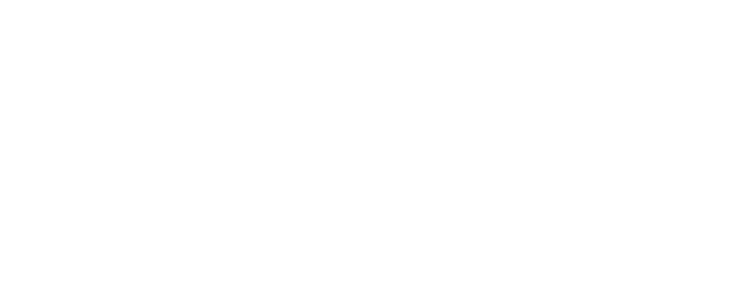
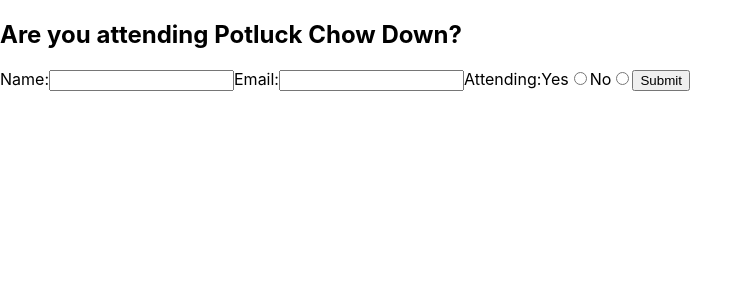
Before and after one commit to Potluck-Vault/frontend, a React (Create React App) app: page /rsvp in a window 1280 px wide. Shown: the top 300 px of the page, without its empty margins (0-753 px from the left). Built offline with nearby package versions, Linux system fonts and the light colour scheme; the HTML template or start-up script is replaced by a standard one.

Commit message:
fixing RSVP

```diff
--- a/src/App.js
+++ b/src/App.js
@@ -6,6 +6,7 @@
 import Login from './components/User/Login'
 import Register from './components/User/Register'
 import AddPotluck from './components/Potlucks/AddPotluck'
+import Rsvp from './components/User/Rsvp'
 
 
 function App() {
@@ -13,6 +14,7 @@
     <Router>
       <Switch>
         <Route path='/register'  component={Register}/>
+        <Route path='/rsvp'  component={Rsvp}/>
         <Route path='/login'  component={Login}/>
         <Route exact path='/' component={Home} />
         <Route path='/addpotluck' component={AddPotluck} />
--- a/src/components/User/Rsvp.js
+++ b/src/components/User/Rsvp.js
@@ -1,42 +1,99 @@
 import React,{useState} from 'react';
-
-import Item from './Item'
+import { useHistory } from 'react-router-dom';
+import { v4 } from 'uuid';
 
 const dummyData = {
-    title:'PotLuck ChowDown',
+                    title:'Potluck Chow Down',
                     date: '06-21-2012',
                     time: '21:00',
                     location: 'earth',
                     description:'This is stuff',
-    items:[
-        {item:"Dish Number One",
                     claimed: false,
-        claimedBy: ""},
-        {item:"Dish Number 2",
+                    guest: [{email: "joe@smith.com",
+                            id: "0b1b308d-2452-4f5c-b494-0b01585fd677",
+                            name: "joe smith",
+                            rsvp: false},
+                            {email: "jane@doe.com",
+                            id: "925091ab-2aa4-40bd-a45e-9274ab20487b",
+                            name: "Jane Doe",
+                            rsvp: false}],
+                    items: [{description:"Dish Number One",
+                            claimed: true,
+                            claimedBy: "",
+                            id: "925091ab-2va4-40bd-a45e-9274ab20487b"},
+                            {description:"Dish Number 2",
+                            claimed: true,
+                            claimedBy: "",
+                            id:"925091ab-2aa4-40bd-a45e-9274ab21487b"},
+                            {description:"Dish Number three",
                             claimed: false,
-        claimedBy: ""},
-        {item:"Dish Number three",
+                            claimedBy: "",
+                            id:"925091ab-2aa4-40bd-a45e-9274ab20488b"},
+                            {description:"Dish Number 4th",
                             claimed: false,
-        claimedBy: ""}]
+                            claimedBy: "",
+                            id:"925091ab-2aa4-40bd-a45e-8274ab20488b"}]
 }
 const initialFormValue = {
     name:'',
     email:'',
-    attending:false
+    rsvp:null,
+    id: v4()
 }
+const stringToBool= value =>{
+    if (value && typeof value === "string") {
+        if (value.toLowerCase() === "true") return true;
+        if (value.toLowerCase() === "false") return false;
+   }
+   return value;
 
+}
 const Rsvp = () =>{
     const [data,setData] = useState(dummyData)
     const [formValue,setFormValue] = useState(initialFormValue)
+    const [isComing,setIsComing] = useState(false)
+    const {push} = useHistory()
+
     //Use Effect to get data from the DB
 
     const handleOnChange = (e) =>{
+        if(e.target.type !== 'radio'){
             setFormValue({...formValue,[e.target.name]:e.target.value})
+        }else{
+            setFormValue({...formValue,[e.target.name]:stringToBool(e.target.value)})
         }
+    }
+    const handleAttendChange = e =>{
+        const { name, value, checked, type } = e.target
+        const valueToUse = type === 'checkbox' ? checked : value
+        setData({...data,[name]:valueToUse})
+        console.log(name,valueToUse)
+    }
+
+    const handleSubmit = e =>{
+        e.preventDefault();
+        // console.log(formValue)
+        //axios call
+
+        if(formValue.rsvp=== true){
+            setIsComing(true)
+        }
+    }
+    const onSubmit =(e) =>{ //Test
+        e.preventDefault();
+        const newPerson = {
+            name:formValue.name,
+            email:formValue.email,
+            attending:formValue.attending,
+        }
+        console.log(newPerson,data)
+    }
+
     return(
         <div>
+           {isComing === false&&<div>
             <h2>Are you attending {data.title}?</h2>
-            <form>
+                <form onSubmit={handleSubmit}>
                     <label>Name:
                         <input type='text' name='name' value={formValue.name} onChange={handleOnChange}/>
                         </label>
@@ -46,28 +103,40 @@
                     <label>Attending:
                         <label>
                             Yes
-                    <input type ='radio' name ='attending' value = 'yes' checked = {formValue.attending === 'yes'} onChange={handleOnChange} />
+                            <input type ='radio' name ='rsvp' value = 'true' checked = {formValue.rsvp === true} onChange={handleOnChange} />
                         </label>
                         <label>
                             No
-                    <input type ='radio' name ='attending' value = 'no'  checked = {formValue.attending ==='no'}  onChange={handleOnChange} />
+                            <input type ='radio' name ='rsvp' value = 'false'  checked = {formValue.rsvp === false}  onChange={handleOnChange} />
                         </label>
                     </label>
-
-            {
-            formValue.attending === 'yes' &&
+                    <button>Submit</button>
+                </form>
+            </div>}
+            {isComing&&<div>
                 <div>
-                    <h3>What are you bringing:</h3>
-                    {
-                        data.items.map(item =>{
-                            return <Item data={item}/>
-                        })
-                    }
+                    <h2>What can you bring to {formValue.name}</h2>
+                    <form>
+                                {/* <div>
+                                    <label>{data.items[0].description}
+                                    <input  type='checkbox' name='claimed' checked={data.claimed} onChange={handleAttendChange} />
+                                    </label>
+                                </div> */}
+                        {data.items.map((item,ind)=>{
+                            return(
+                                <div key ={item.id} >
+                                    <label>{item.description}
+                                    <input  type='checkbox' name={`claimed`} checked={item.claimed} onChange={handleAttendChange} />
+                                    </label>
+                                </div>
+                            )
+                        })}
+                        <button>Submit</button>
+                    </form>
+                </div>
             </div>
          }
+        </div>)
+}
 
-            </form>
-        </div>
-    )
-}
 export default Rsvp;
```
Also changed, not shown: src/components/User/Attending.js (added, +21 -0 lines), src/components/User/Item.js (deleted, +0 -13 lines), 1 other file (tests, documents, lock files or other folders). Lines whose indentation alone changed are shown as unchanged.
